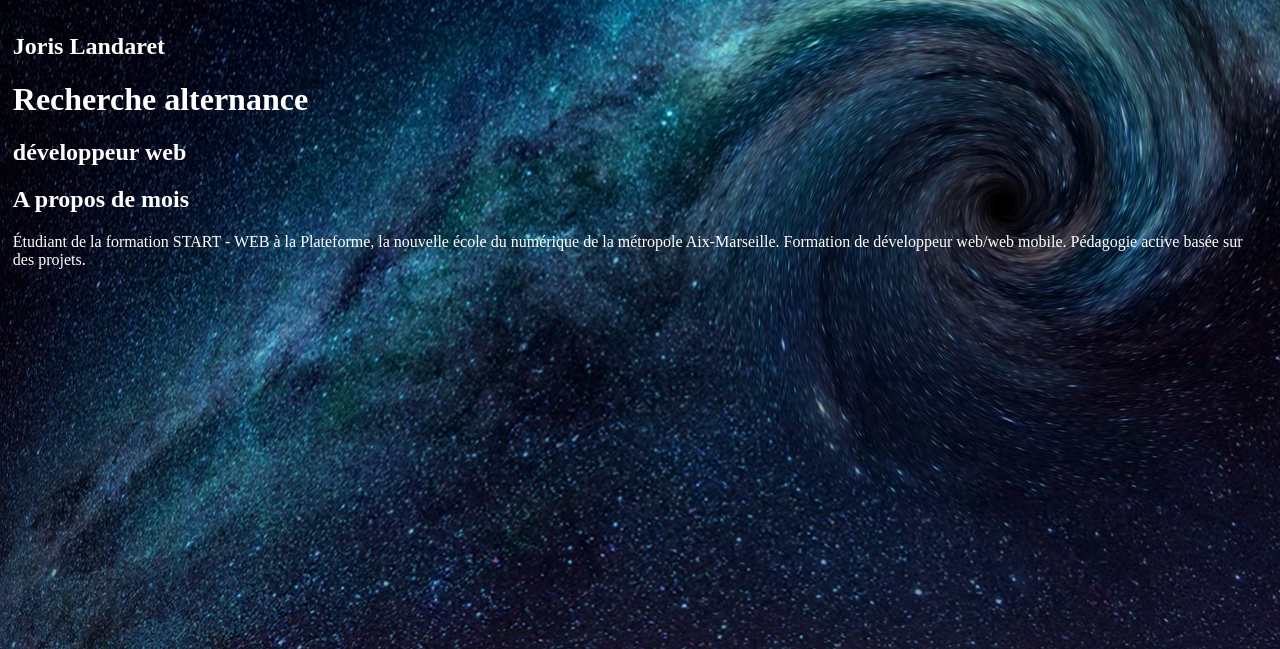
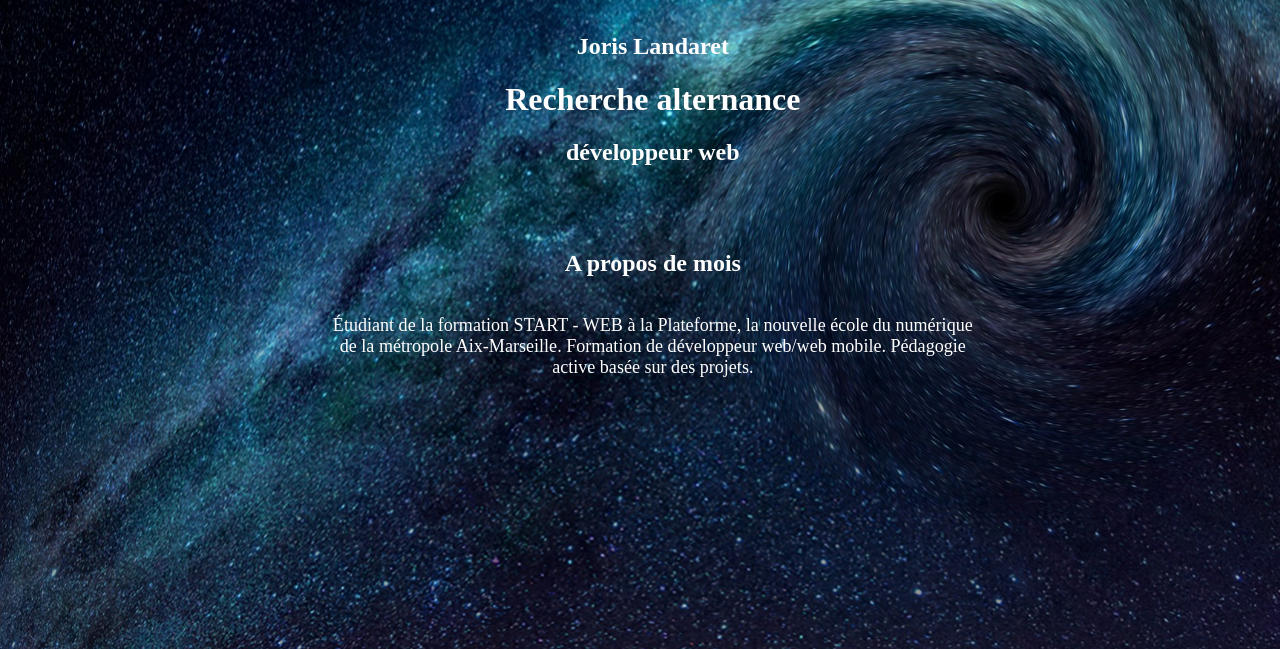
Before and after one commit to joris-landaret/site-perso, a PHP site: page / in a window 1280 px wide. Shown: the part 34-683 px from the top of the page. Run offline with PHP 8.4, Linux system fonts and the light colour scheme.

Commit message:
Stylise les titres et a propos de moi

```diff
--- a/index.php
+++ b/index.php
@@ -17,12 +17,12 @@
     </header>
 
     <main>
-        <h2>Joris Landaret</h2>
-        <h1>Recherche alternance</h1>
-        <h2>développeur web</h2>
-        <div>
-            <h2>A propos de mois</h2>
-            <p>
+        <h2 class="titre">Joris Landaret</h2>
+        <h1 class="titre">Recherche alternance</h1>
+        <h2 class="titre">développeur web</h2>
+        <div id="ok">
+            <h2 class="titre" id="titre_moi">A propos de mois</h2>
+            <p class="titre" id="moi">
                 Étudiant de la formation START - WEB
                 à la Plateforme, la nouvelle école du
                 numérique de la métropole Aix-Marseille.
--- a/style.css
+++ b/style.css
@@ -22,4 +22,34 @@ a {
 
 main {
     padding: 1%;
+    width: 100%;
+
 }
+
+/* Classe */
+
+.titre {
+
+    display: flex;
+    justify-content: center;
+}
+
+    /* A propos de moi */
+
+#moi {
+    font-size: 113%;
+    width: 50%;
+    text-align: center;
+}
+
+#titre_moi {
+
+    margin-top: 5%;
+}
+
+#ok {
+    display: flex;
+    flex-direction: column;
+    align-items: center;
+
+}
```
